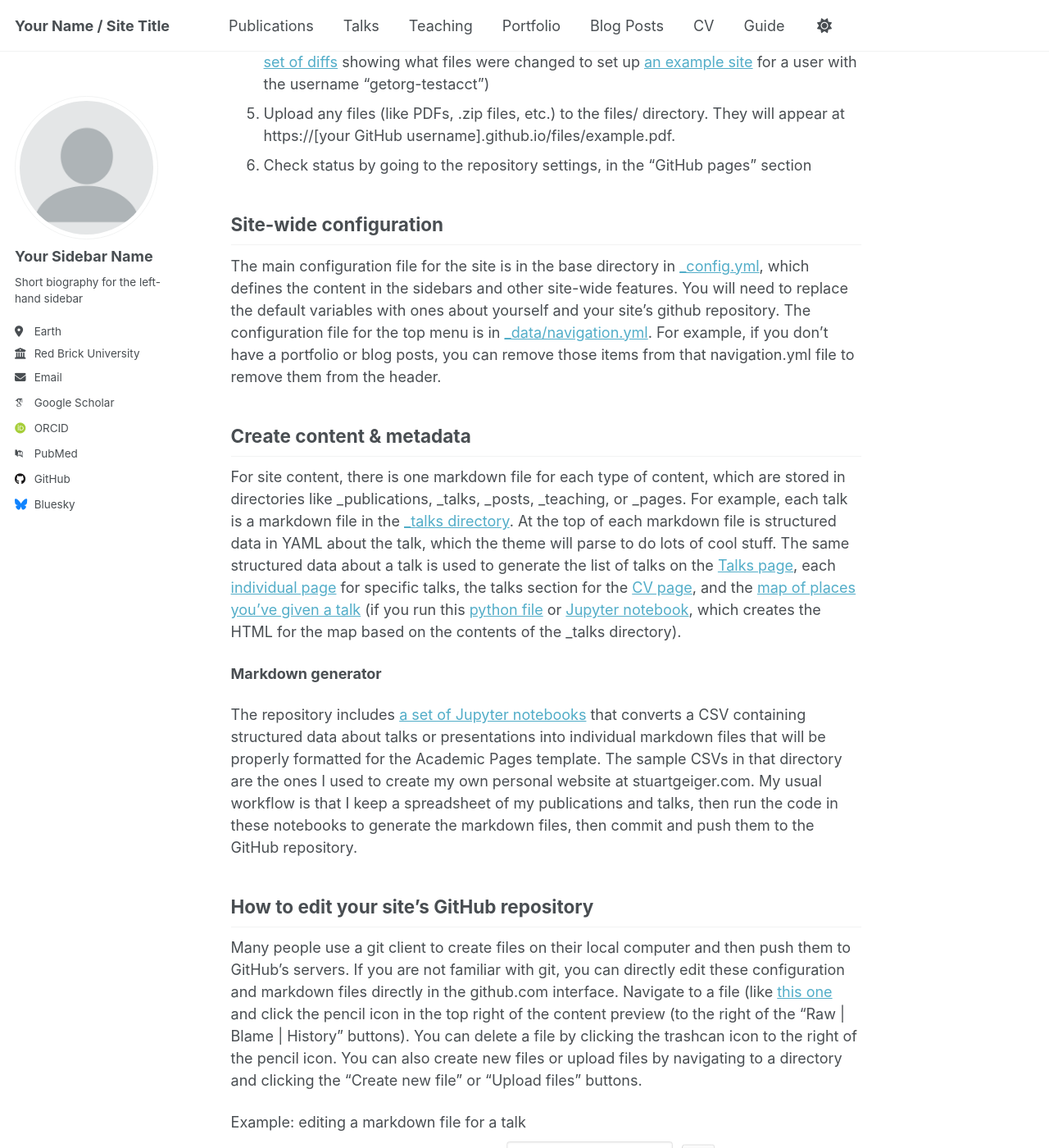
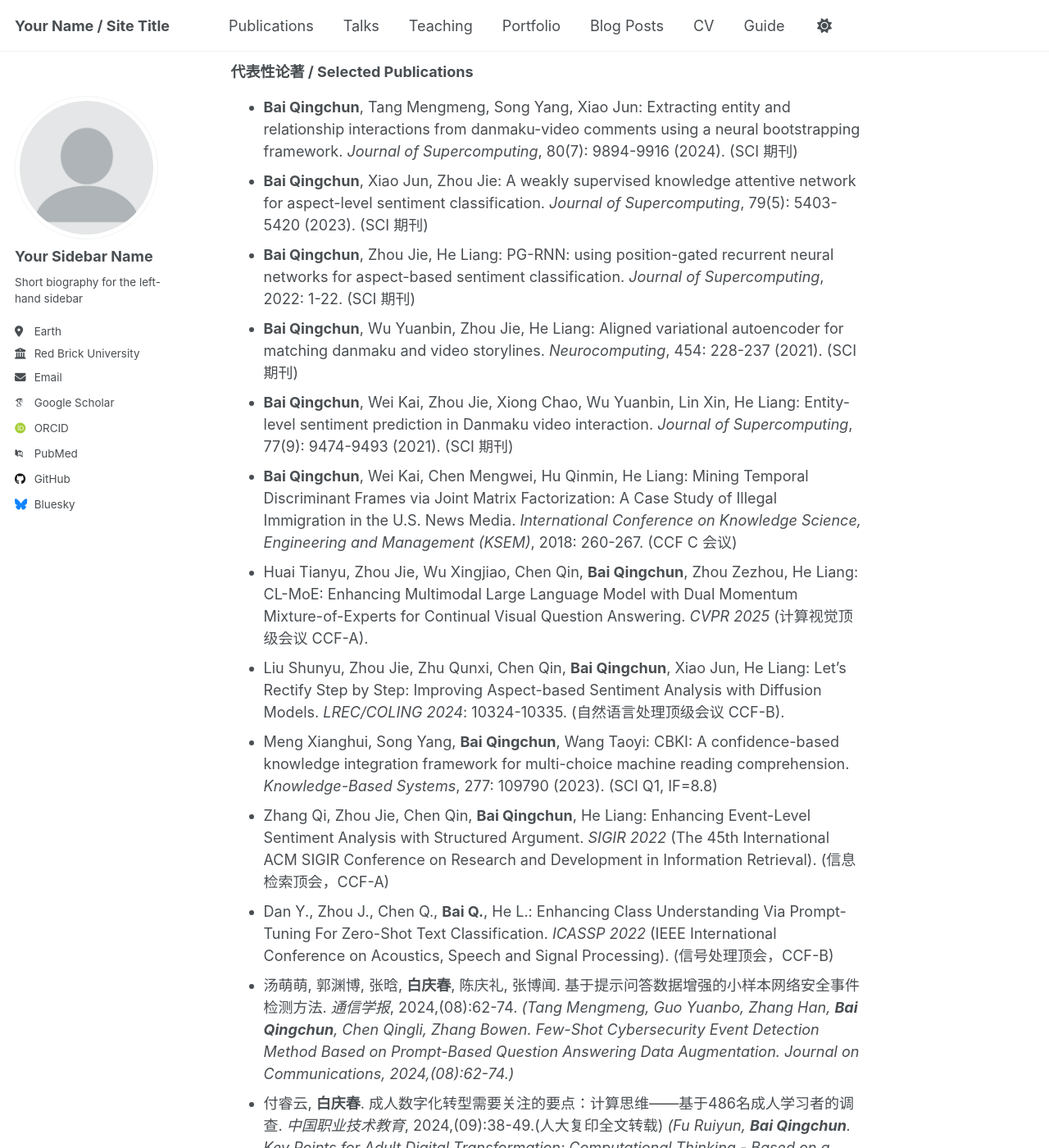
Before and after one commit to adableau/adableau.github.io, a Jekyll site: the page built from _pages/about.md, in a window 1280 px wide and 1400 px high, scrolled down 1168 px. Shown: the whole window at 82% size. Built offline with Jekyll 4.4.1, drawn with Linux system fonts in a browser that asks for light colours; some web fonts are replaced; some of the changed text lies outside the part shown.

Commit message:
Update about.md

```diff
--- a/_pages/about.md
+++ b/_pages/about.md
@@ -1,49 +1,85 @@
 ---
 permalink: /
-title: "Academic Pages is a ready-to-fork GitHub Pages template for academic personal websites"
+title: "Bai Qingchun（白庆春） - Shanghai Open University（上海开放大学）"
 author_profile: true
 redirect_from:
   - /about/
   - /about.html
 ---
+## 学术简介 / Academic Profile
 
-This is the front page of a website that is powered by the [Academic Pages template](https://github.com/academicpages/academicpages.github.io) and hosted on GitHub pages. [GitHub pages](https://pages.github.com) is a free service in which websites are built and hosted from code and data stored in a GitHub repository, automatically updating when a new commit is made to the repository. This template was forked from the [Minimal Mistakes Jekyll Theme](https://mmistakes.github.io/minimal-mistakes/) created by Michael Rose, and then extended to support the kinds of content that academics have: publications, talks, teaching, a portfolio, blog posts, and a dynamically-generated CV. You can fork [this template](https://github.com/academicpages/academicpages.github.io) right now, modify the configuration and markdown files, add your own PDFs and other content, and have your own site for free, with no ads!
+**白庆春 (Bai Qingchun)**
 
-A data-driven personal website
-======
-Like many other Jekyll-based GitHub Pages templates, Academic Pages makes you separate the website's content from its form. The content & metadata of your website are in structured markdown files, while various other files constitute the theme, specifying how to transform that content & metadata into HTML pages. You keep these various markdown (.md), YAML (.yml), HTML, and CSS files in a public GitHub repository. Each time you commit and push an update to the repository, the [GitHub pages](https://pages.github.com/) service creates static HTML pages based on these files, which are hosted on GitHub's servers free of charge.
+上海开放大学 工程技术中心 副研究员
+*Associate Researcher, Engineering Technology Center, Shanghai Open University*
 
-Many of the features of dynamic content management systems (like Wordpress) can be achieved in this fashion, using a fraction of the computational resources and with far less vulnerability to hacking and DDoSing. You can also modify the theme to your heart's content without touching the content of your site. If you get to a point where you've broken something in Jekyll/HTML/CSS beyond repair, your markdown files describing your talks, publications, etc. are safe. You can rollback the changes or even delete the repository and start over - just be sure to save the markdown files! Finally, you can also write scripts that process the structured data on the site, such as [this one](https://github.com/academicpages/academicpages.github.io/blob/master/talkmap.ipynb) that analyzes metadata in pages about talks to display [a map of every location you've given a talk](https://academicpages.github.io/talkmap.html).
+工学博士
+*PhD in Engineering*
 
-Getting started
-======
-1. Register a GitHub account if you don't have one and confirm your e-mail (required!)
-1. Fork [this template](https://github.com/academicpages/academicpages.github.io) by clicking the "Use this template" button in the top right.
-1. Go to the repository's settings (rightmost item in the tabs that start with "Code", should be below "Unwatch"). Rename the repository "[your GitHub username].github.io", which will also be your website's URL.
-1. Set site-wide configuration and create content & metadata (see below -- also see [this set of diffs](http://archive.is/3TPas) showing what files were changed to set up [an example site](https://getorg-testacct.github.io) for a user with the username "getorg-testacct")
-1. Upload any files (like PDFs, .zip files, etc.) to the files/ directory. They will appear at https://[your GitHub username].github.io/files/example.pdf.
-1. Check status by going to the repository settings, in the "GitHub pages" section
+入选上海市启明星项目（扬帆专项）
+*Selected for Shanghai 'Rising Star' Program (Yangfan Project / Sailing Program)*
 
-Site-wide configuration
-------
-The main configuration file for the site is in the base directory in [_config.yml](https://github.com/academicpages/academicpages.github.io/blob/master/_config.yml), which defines the content in the sidebars and other site-wide features. You will need to replace the default variables with ones about yourself and your site's github repository. The configuration file for the top menu is in [_data/navigation.yml](https://github.com/academicpages/academicpages.github.io/blob/master/_data/navigation.yml). For example, if you don't have a portfolio or blog posts, you can remove those items from that navigation.yml file to remove them from the header.
+---
 
-Create content & metadata
-------
-For site content, there is one markdown file for each type of content, which are stored in directories like _publications, _talks, _posts, _teaching, or _pages. For example, each talk is a markdown file in the [_talks directory](https://github.com/academicpages/academicpages.github.io/tree/master/_talks). At the top of each markdown file is structured data in YAML about the talk, which the theme will parse to do lots of cool stuff. The same structured data about a talk is used to generate the list of talks on the [Talks page](https://academicpages.github.io/talks), each [individual page](https://academicpages.github.io/talks/2012-03-01-talk-1) for specific talks, the talks section for the [CV page](https://academicpages.github.io/cv), and the [map of places you've given a talk](https://academicpages.github.io/talkmap.html) (if you run this [python file](https://github.com/academicpages/academicpages.github.io/blob/master/talkmap.py) or [Jupyter notebook](https://github.com/academicpages/academicpages.github.io/blob/master/talkmap.ipynb), which creates the HTML for the map based on the contents of the _talks directory).
+### 研究方向 / Research Focus
 
-**Markdown generator**
+多年来一直从事数据挖掘、自然语言处理的相关研究工作。
+*His/Her research primarily focuses on Data Mining and Natural Language Processing (NLP).*
+*(请将 His/Her 替换为正确的性别代词)*
 
-The repository includes [a set of Jupyter notebooks](https://github.com/academicpages/academicpages.github.io/tree/master/markdown_generator
-) that converts a CSV containing structured data about talks or presentations into individual markdown files that will be properly formatted for the Academic Pages template. The sample CSVs in that directory are the ones I used to create my own personal website at stuartgeiger.com. My usual workflow is that I keep a spreadsheet of my publications and talks, then run the code in these notebooks to generate the markdown files, then commit and push them to the GitHub repository.
+主要研究兴趣包括但不限于：
+*His/Her main research interests include, but are not limited to:*
+*(请将 His/Her 替换为正确的性别代词)*
 
-How to edit your site's GitHub repository
-------
-Many people use a git client to create files on their local computer and then push them to GitHub's servers. If you are not familiar with git, you can directly edit these configuration and markdown files directly in the github.com interface. Navigate to a file (like [this one](https://github.com/academicpages/academicpages.github.io/blob/master/_talks/2012-03-01-talk-1.md) and click the pencil icon in the top right of the content preview (to the right of the "Raw | Blame | History" buttons). You can delete a file by clicking the trashcan icon to the right of the pencil icon. You can also create new files or upload files by navigating to a directory and clicking the "Create new file" or "Upload files" buttons.
+*   数据挖掘 / Data Mining
+*   自然语言处理 / Natural Language Processing (NLP)
+*   机器学习在教育数据中的应用 / Machine Learning Applications in Educational Data
+*   情感分析 / Sentiment Analysis
+*   知识图谱 / Knowledge Graphs
 
-Example: editing a markdown file for a talk
-![Editing a markdown file for a talk](/images/editing-talk.png)
+---
 
-For more info
-------
-More info about configuring Academic Pages can be found in [the guide](https://academicpages.github.io/markdown/), the [growing wiki](https://github.com/academicpages/academicpages.github.io/wiki), and you can always [ask a question on GitHub](https://github.com/academicpages/academicpages.github.io/discussions). The [guides for the Minimal Mistakes theme](https://mmistakes.github.io/minimal-mistakes/docs/configuration/) (which this theme was forked from) might also be helpful.
+### 主要成果与项目 / Academic Achievements & Projects
+
+在国内外重要期刊会议上发表学术论文 30 余篇。
+*Published over 30 papers in prominent domestic and international journals and conferences.*
+
+主持国家自然科学基金、上海市自然基金等多项课题。
+*Principal Investigator (PI) for multiple projects funded by the National Natural Science Foundation of China (NSFC), Shanghai Natural Science Foundation, etc.*
+
+---
+
+### 代表性论著 / Selected Publications
+
+*   **Bai Qingchun**, Tang Mengmeng, Song Yang, Xiao Jun: Extracting entity and relationship interactions from danmaku-video comments using a neural bootstrapping framework. *Journal of Supercomputing*, 80(7): 9894-9916 (2024). (SCI 期刊)
+*   **Bai Qingchun**, Xiao Jun, Zhou Jie: A weakly supervised knowledge attentive network for aspect-level sentiment classification. *Journal of Supercomputing*, 79(5): 5403-5420 (2023). (SCI 期刊)
+*   **Bai Qingchun**, Zhou Jie, He Liang: PG-RNN: using position-gated recurrent neural networks for aspect-based sentiment classification. *Journal of Supercomputing*, 2022: 1-22. (SCI 期刊)
+*   **Bai Qingchun**, Wu Yuanbin, Zhou Jie, He Liang: Aligned variational autoencoder for matching danmaku and video storylines. *Neurocomputing*, 454: 228-237 (2021). (SCI 期刊)
+*   **Bai Qingchun**, Wei Kai, Zhou Jie, Xiong Chao, Wu Yuanbin, Lin Xin, He Liang: Entity-level sentiment prediction in Danmaku video interaction. *Journal of Supercomputing*, 77(9): 9474-9493 (2021). (SCI 期刊)
+*   **Bai Qingchun**, Wei Kai, Chen Mengwei, Hu Qinmin, He Liang: Mining Temporal Discriminant Frames via Joint Matrix Factorization: A Case Study of Illegal Immigration in the U.S. News Media. *International Conference on Knowledge Science, Engineering and Management (KSEM)*, 2018: 260-267. (CCF C 会议)
+*   Huai Tianyu, Zhou Jie, Wu Xingjiao, Chen Qin, **Bai Qingchun**, Zhou Zezhou, He Liang: CL-MoE: Enhancing Multimodal Large Language Model with Dual Momentum Mixture-of-Experts for Continual Visual Question Answering. *CVPR 2025* (计算视觉顶级会议 CCF-A).
+*   Liu Shunyu, Zhou Jie, Zhu Qunxi, Chen Qin, **Bai Qingchun**, Xiao Jun, He Liang: Let's Rectify Step by Step: Improving Aspect-based Sentiment Analysis with Diffusion Models. *LREC/COLING 2024*: 10324-10335. (自然语言处理顶级会议 CCF-B).
+*   Meng Xianghui, Song Yang, **Bai Qingchun**, Wang Taoyi: CBKI: A confidence-based knowledge integration framework for multi-choice machine reading comprehension. *Knowledge-Based Systems*, 277: 109790 (2023). (SCI Q1, IF=8.8)
+*   Zhang Qi, Zhou Jie, Chen Qin, **Bai Qingchun**, He Liang: Enhancing Event-Level Sentiment Analysis with Structured Argument. *SIGIR 2022* (The 45th International ACM SIGIR Conference on Research and Development in Information Retrieval). (信息检索顶会，CCF-A)
+*   Dan Y., Zhou J., Chen Q., **Bai Q.**, He L.: Enhancing Class Understanding Via Prompt-Tuning For Zero-Shot Text Classification. *ICASSP 2022* (IEEE International Conference on Acoustics, Speech and Signal Processing). (信号处理顶会，CCF-B)
+*   汤萌萌, 郭渊博, 张晗, **白庆春**, 陈庆礼, 张博闻. 基于提示问答数据增强的小样本网络安全事件检测方法. *通信学报*, 2024,(08):62-74.
+    *(Tang Mengmeng, Guo Yuanbo, Zhang Han, **Bai Qingchun**, Chen Qingli, Zhang Bowen. Few-Shot Cybersecurity Event Detection Method Based on Prompt-Based Question Answering Data Augmentation. Journal on Communications, 2024,(08):62-74.)*
+*   付睿云, **白庆春**. 成人数字化转型需要关注的要点：计算思维——基于486名成人学习者的调查. *中国职业技术教育*, 2024,(09):38-49.(人大复印全文转载)
+    *(Fu Ruiyun, **Bai Qingchun**. Key Points for Adult Digital Transformation: Computational Thinking - Based on a Survey of 486 Adult Learners. China Vocational and Technical Education, 2024,(09):38-49.)*
+*   Tang Mengmeng, Guo Yuanbo, **Bai Qingchun**, et al.: Trigger-free cybersecurity event detection based on contrastive learning. *Journal of Supercomputing*, 79: 20984–21007 (2023).（SCI期刊论文）
+*   肖君, **白庆春**, 陈沫, 等. 生成式人工智能赋能在线学习场景与实施路径. *电化教育研究*, 2023, 44(9): 57-63, 99. (CSSCI)
+    *(Xiao Jun, **Bai Qingchun**, Chen Mo, et al. Generative AI Empowering Online Learning Scenarios and Implementation Paths. E-education Research, 2023, 44(9): 57-63, 99. (CSSCI))*
+*   倪琴, 贺樑, **白庆春**, 刘志, 应振宇, 王英英, 吴永和. 人工智能向善：面向未成年人的人工智能应用监管探研. *电化教育研究*, 2023(07). (CSSCI)
+    *(Ni Qin, He Liang, **Bai Qingchun**, Liu Zhi, Ying Zhenyu, Wang Yingying, Wu Yonghe. AI for Good: Exploring the Regulation of AI Applications for Minors. E-education Research, 2023(07). (CSSCI))*
+*   付睿云, **白庆春**, 吕泰彧. 人工智能教育数据偏见成因机制及家校共治探讨. *中国信息技术教育*, 2023,(24): 75-78.
+    *(Fu Ruiyun, **Bai Qingchun**, Lv Taiyu. Discussion on the Causes of Bias in AI Educational Data and Home-School Co-governance. China Information Technology Education, 2023,(24): 75-78.)*
+*   Zhang Qi, Zhou Jie, Chen Qin, **Bai Qingchun**, Xiao Jun, He Liang: ECNU_ICA at SemEval-2022 Task 10: A Simple and Unified Model for Monolingual and Crosslingual Structured Sentiment Analysis. *The 16th International Workshop on Semantic Evaluation (SemEval 2022)*.
+*   Zhang Qi, Zhou Jie, Chen Qin, **Bai Qingchun**, Xiao Jun, He Liang: A Knowledge-Enhanced Adversarial Model for Cross-lingual Structured Sentiment Analysis. *IJCNN 2022* (International Joint Conference on Neural Networks). (CCF-C)
+*   Xiao Jun, **Bai Qingchun**: iTutor: Promoting AI Guided Knowledge Interaction in Online Learning. *ISET 2022*.
+*   魏廷江, 倪琴, 高荣, 郝煜佳, **白庆春**. 面向教育大数据的知识追踪研究综述. *上海师范大学学报(自然科学版)*, 2022, 51(02): 171-179.
+    *(Wei Tingjiang, Ni Qin, Gao Rong, Hao Yujia, **Bai Qingchun**. A Review of Knowledge Tracing Research for Educational Big Data. Journal of Shanghai Normal University (Natural Sciences), 2022, 51(02): 171-179.)*
+
+---
+
+### 联系方式 / Contact
+*   邮箱 / Email: [qc_bai@foxmail.com]
```
